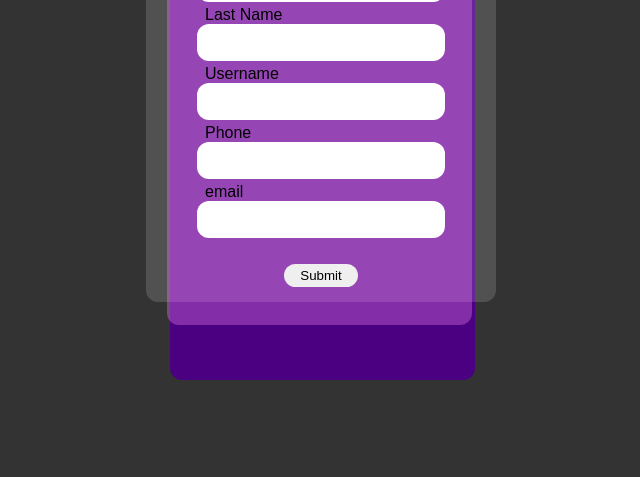
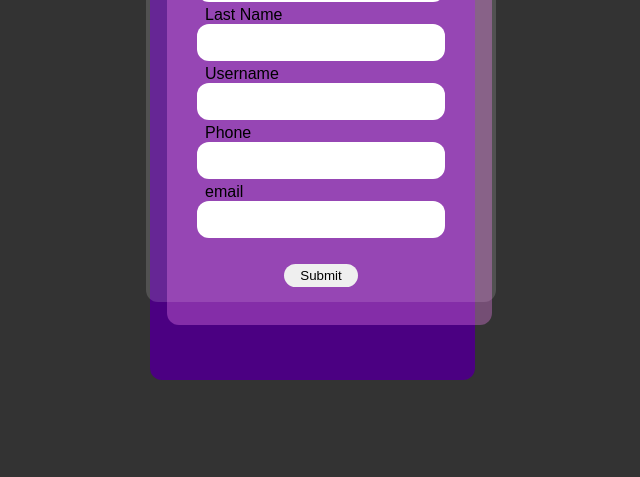
Before and after one commit to KylesTech95/profile-card, a website: page index.html in a window 1280 px wide. Shown: the part 323-800 px from the top of the page, without its empty margins (319-959 px from the left). Drawn offline with nearby package versions, Linux system fonts and the light colour scheme; a web font is replaced by a local one.

Commit message:
test: target photo + inputs

```diff
--- a/index.html
+++ b/index.html
@@ -83,4 +83,5 @@
     </div>
 
 </body>
+<script src="main.js"></script>
 </html>
--- /dev/null
+++ b/main.js
@@ -0,0 +1,5 @@
+let photo = document.querySelector('.img-border')
+let inputs = document.querySelectorAll('input')
+inputs = [...inputs].slice(1);
+let arr = [photo].concat(inputs)
+console.log(arr)
--- a/styles.css
+++ b/styles.css
@@ -10,6 +10,7 @@ body{
     align-items: center;
     justify-content:center;
     height:100vh;
+    overflow:hidden;
 }
 /*profile picture section*/
 #profile-picture{
@@ -81,6 +82,7 @@ display:flex;
     align-items: center;
     justify-content:center;
     gap:.25rem;
+
 }
 .open{
 display:block;
@@ -94,21 +96,21 @@ display:none;
 }
 .card-back{
     height:550px;
-    width:305px;
+    width:325px;
     background:indigo;
     opacity:1;
     top: 40px;
     right:-100%;
-    animation:backcard 1s ease-in forwards;
+    animation:backcard .75s ease-in forwards;
 
 }
 .card-front{
     height:550px;
-    width:305px;
+    width:325px;
     background:violet;
     opacity:.35;
     bottom: 40px;
-    animation:frontcard 1s ease-in forwards;
+    animation:frontcard .75s ease-in forwards;
     left:-100%;
 
 }
@@ -118,6 +120,20 @@ display:none;
     opacity:.15;
     background:white;
 }
+.card-info{
+    height:425px;
+    width:325px;
+    opacity:.85;
+    z-index:999;
+    display:flex;
+    flex-direction: column;
+    align-items: center;
+    justify-content: center;
+    margin: 0 0 2rem 0;
+    opacity:0;
+    animation:cardinfo 1s forwards ease 1s;
+}
+
 @keyframes backcard {
     from{
         right:100%;
@@ -145,20 +161,6 @@ display:none;
     to{
        opacity:1;
     }
-}
-
-.card-info{
-    height:425px;
-    width:325px;
-    opacity:.85;
-    z-index:999;
-    display:flex;
-    flex-direction: column;
-    align-items: center;
-    justify-content: center;
-    margin: 0 0 2rem 0;
-    opacity:0;
-    animation:cardinfo .8s forwards ease 1s;
 }
 
 #submit{
```
